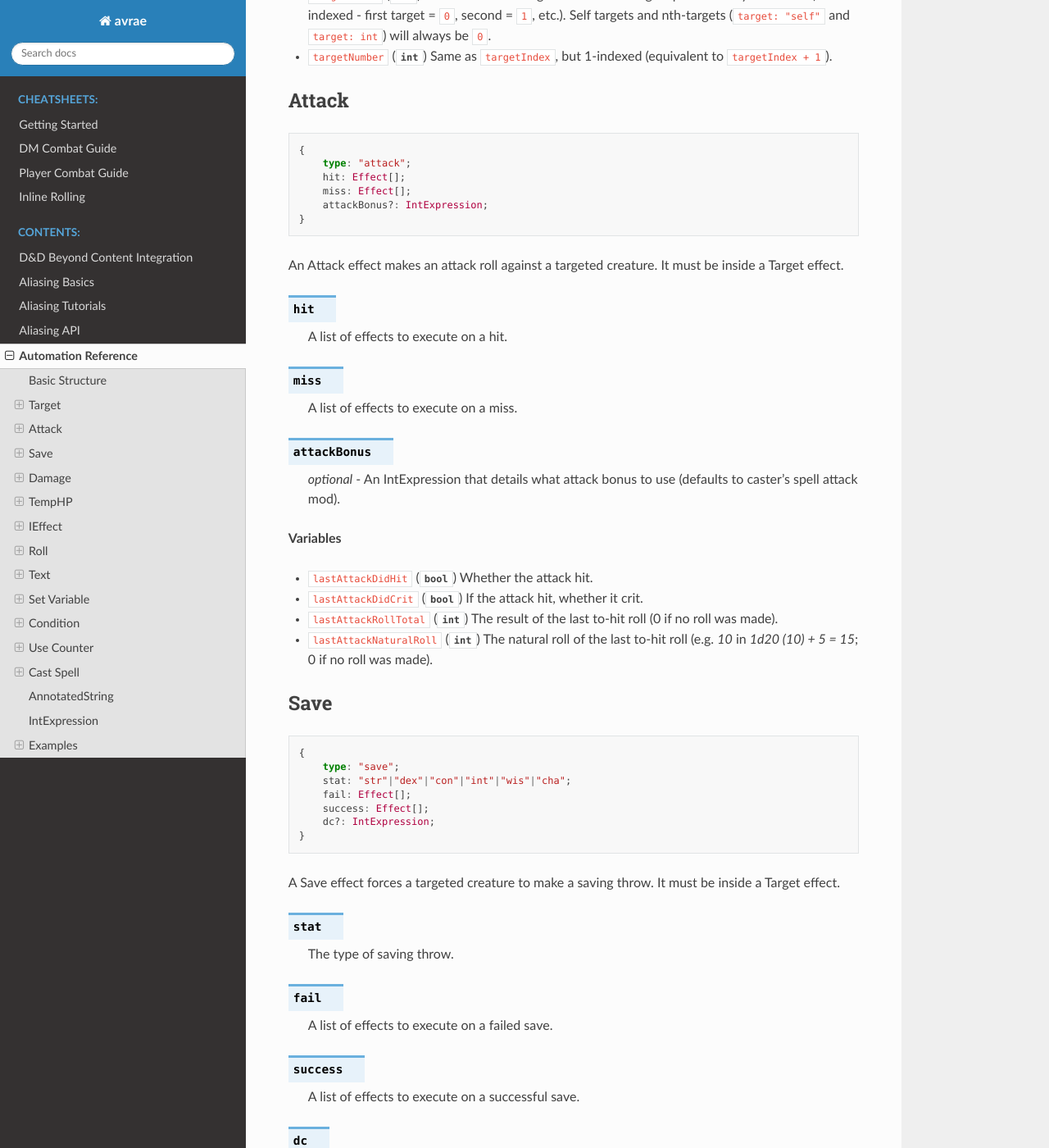
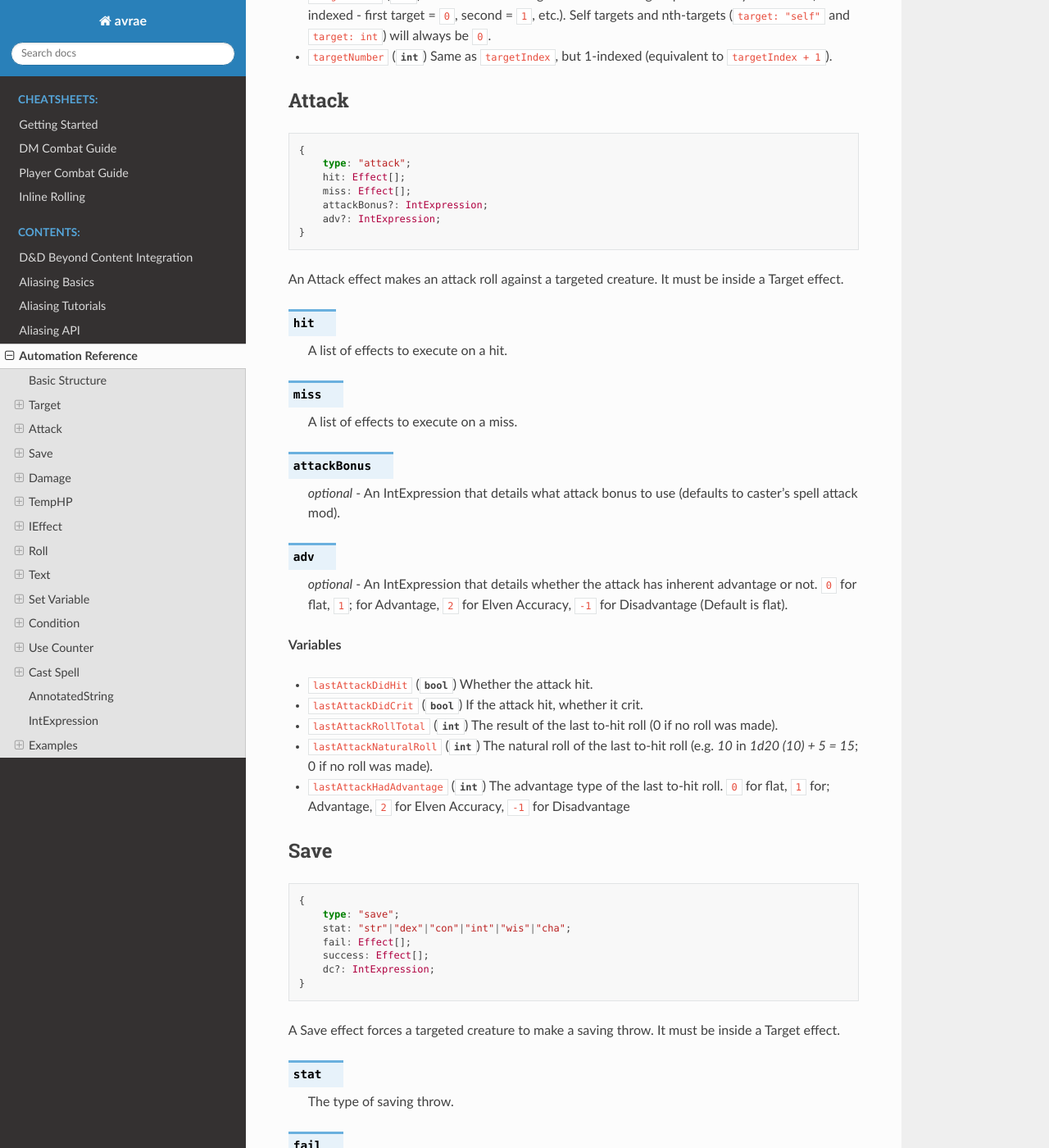
Before and after one commit to avrae/avrae, a Sphinx documentation site: the page built from docs/automation_ref.rst, in a window 1280 px wide and 1400 px high, scrolled down 1351 px. Shown: the whole window at 82% size. Built offline with Sphinx 7.4.7 and the Read the Docs theme 2.0.0, drawn with Linux system fonts in a browser that asks for light colours.

Commit message:
Add documentation

```diff
--- a/docs/automation_ref.rst
+++ b/docs/automation_ref.rst
@@ -63,6 +63,7 @@ Attack
         hit: Effect[];
         miss: Effect[];
         attackBonus?: IntExpression;
+        adv?: IntExpression;
     }
 
 An Attack effect makes an attack roll against a targeted creature.
@@ -80,6 +81,11 @@ It must be inside a Target effect.
 
      *optional* - An IntExpression that details what attack bonus to use (defaults to caster's spell attack mod).
 
+.. attribute:: adv
+
+     *optional* - An IntExpression that details whether the attack has inherent advantage or not. ``0`` for flat, ``1``;
+     for Advantage, ``2`` for Elven Accuracy, ``-1`` for Disadvantage (Default is flat).
+
 **Variables**
 
 - ``lastAttackDidHit`` (:class:`bool`) Whether the attack hit.
@@ -87,6 +93,8 @@ It must be inside a Target effect.
 - ``lastAttackRollTotal`` (:class:`int`) The result of the last to-hit roll (0 if no roll was made).
 - ``lastAttackNaturalRoll`` (:class:`int`) The natural roll of the last to-hit roll (e.g. `10` in `1d20 (10) + 5 = 15`;
   0 if no roll was made).
+- ``lastAttackHadAdvantage`` (:class:`int`) The advantage type of the last to-hit roll. ``0`` for flat, ``1`` for;
+  Advantage, ``2`` for Elven Accuracy, ``-1`` for Disadvantage
 
 Save
 ----
```
